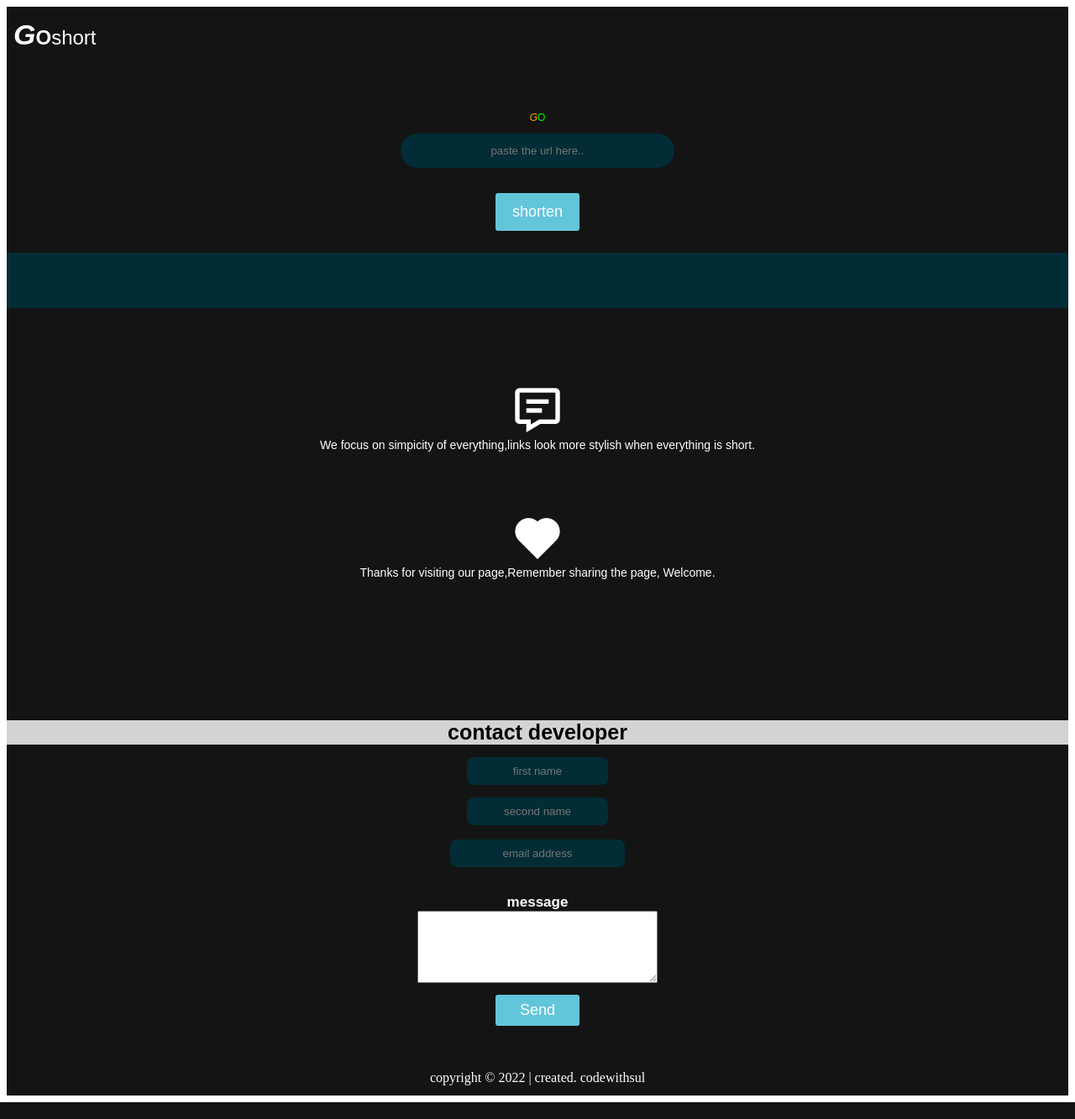
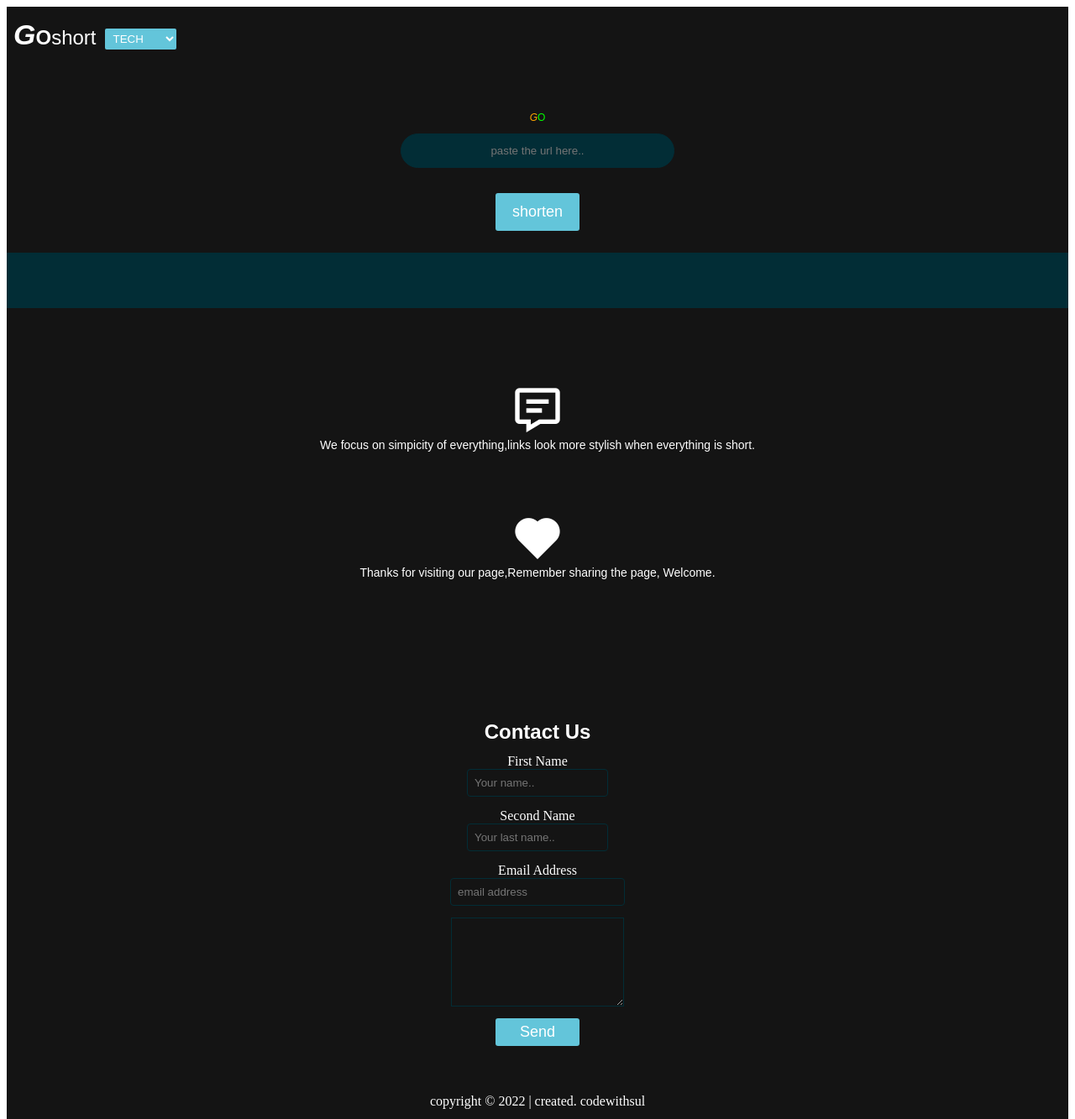
Before and after one commit to codewithsul/URLshorterner-python-django, a Django app: page / in a window 1280 px wide. Shown: the whole page at 84% size. Run offline with Django 4.2, Linux system fonts and the light colour scheme; some libraries are stand-ins or nearby versions.

Commit message:
changes to the app

```diff
--- a/shortener/static/styles.css
+++ b/shortener/static/style.css
@@ -41,6 +41,19 @@
     font-family:arial;
     font-size:24px;
     vertical-align: 50px;
+}
+.nav_items li select{
+    color:#FFF;
+    background-color: #63C5DA;
+    padding: 4px 5px;
+    border: none;
+    border-radius: 2px;
+    margin-top: 12px;
+}
+.nav_items li select:hover{
+    background-color: #FFF;
+    color: #141414;
+    transition: all 0.15s;
 }
 .input_box{
     margin-top:55px;
@@ -175,36 +188,45 @@
     margin-top:70px;
 
 }
+.developer_info{
+    height: 400px;
+    top: 0;
+}
 #user_name{
-    margin-top: 15px;
-    border-radius: 8px;
+    border-radius: 4px;
     font:10px;
     border:1px solid #022D36 ;
-    background-color:#022D36;
+    background-color:#141414;
     color:#FFF;
-    text-align:center;
+    text-align:left;
     padding: 8px;
     width: 150px;
 }
-#second_name{
-    border-radius: 8px;
+#last_name{
+    border-radius: 4px;
     font:10px;
     border:1px solid #022D36 ;
-    background-color:#022D36;
+    background-color:#141414;
     color:#FFF;
-    text-align:center;
+    text-align:left;
     padding: 8px;
     width: 150px;
 }
 #email_address{
-    border-radius: 8px;
+    border-radius: 4px;
     font:10px;
     border:1px solid #022D36;
-    background-color:#022D36;
+    background-color:#141414;
     color:#FFF;
-    text-align:center;
+    text-align:left;
     padding: 8px;
     width: 190px;
+}
+.first_name{
+    display: block;
+    text-align: center;
+    background-color: #141414;
+    height: 65px;
 }
 .second_name{
     display: block;
@@ -212,11 +234,7 @@
     background-color: #141414;
     height: 65px;
 }
-.first_name{
-    display: block;
-    text-align: center;
-    background-color: #141414;
-}
+
 .email{
     display: block;
     text-align: center;
@@ -230,9 +248,12 @@
     height: 210px;
 
 }
-.textarea textarea{
-    width: 280px;
-    height: 80px;
+.textarea #subject{
+    width: 200px;
+    height: 100px;
+    color: #FFF;
+    background-color: #141414;
+    border: 1px solid #022D36;
 }
 .futa{
     display: block;
@@ -244,23 +265,18 @@
 h5{
     text-align: center;
     font-family: Arial;
-    font-size: 25px;
+    font-size: 24px;
     margin: 0;
-    background-color: lightgrey;
-}
-h3{
-    text-align: center;
-    font-family: Arial;
-    font-size: 17px;
-    margin: 0;
-    background-color:#141414;
+    background-color: #141414;
+    font-weight: 700;
+    height: 40px;
     color: #FFF;
 }
 .btn_msg{
     margin-top: 10px;
 }
 #message_submit{
-    padding: 8px;
+    padding: 6px;
     border:1px;
     border-radius:3px;
     background-color:#63C5DA;
@@ -274,7 +290,10 @@ h3{
     cursor:pointer ;
     opacity:85%;
 }
-#message_submi:active{
+#message_submit:active{
     opacity:40%;
     transition:opacity 0.15s;
 }
+span{
+    color: #FFF;
+}
--- a/templates/converter/index.html
+++ b/templates/converter/index.html
@@ -13,6 +13,12 @@
                     </a>
                 </li>
                 <li>
+                    <select>
+                        <option> TECH </option>
+                        <option> TRENDS </option>
+                        <option> NEWS </option>
+                    </select>
+                </li>
             </ul>
         </div>
         <form id="post-form" >
@@ -53,30 +59,30 @@
             </div>
         </div>
      </div>
+     <h5>Contact Us</h5>
      <div class="developer_info">
         <form id="contanct_developer" method="POST">
             {% csrf_token%}
-            <h5>contact developer</h5>
             <div class="first_name">
-                <input id="user_name" type="text" name="user_name" placeholder="first name">
+                <span>First Name</span><br>
+                <input id="user_name" type="text" name="user_name" placeholder="Your name..">
             </div>
             <div class="second_name">
-                <input type="text" name="second_name" placeholder="second name" id="user_name">
+                <span>Second Name</span><br>
+                <input type="text" name="second_name" placeholder="Your last name.." id="last_name">
             </div>
             <div class="email">
+                <span> Email Address</span><br>
                 <input type="email" name="email" placeholder="email address" id="email_address">
             </div>
             <div class="textarea">
-                <h3>
-                    message
-                </h3>
-                <textarea>
+                <textarea id="subject" placeholder="write something...">
+
                 </textarea>
                 <div class="btn_msg">
                     <button id="message_submit" type="submit">Send</button>
                 </div>
             </div>
-
         </form>
         <div class="futa">
             <div class="futa_margin">
@@ -86,6 +92,11 @@
             </div>
         </div>
      </div>
+     <script>
+        document.querySelector('#post-form').onsubmit = function() {
+            alert('Have a nice time :)');
+        }
+     </script>
      <script type="text/javascript">
 
         $(document).on('submit','#post-form',function(e){
--- a/templates/converter/layout.html
+++ b/templates/converter/layout.html
@@ -6,7 +6,7 @@
     <meta http-equiv="X-UA-Compatible" content="IE=edge">
     <meta name="viewport" content="width=device-width, initial-scale=1.0">
     <title>Goshort</title>
-    <link  href="{% static 'styles.css' %}"  rel="stylesheet">
+    <link  href="{% static 'style.css' %}"  rel="stylesheet">
     <link href='https://unpkg.com/boxicons@2.1.2/css/boxicons.min.css' rel='stylesheet'>
     <script src="https://code.jquery.com/jquery-3.1.1.min.js"  integrity="hVVnYaiADRT02PzUGmuLJr8BLUSjGIZsDYmIJLv2b8" crossorigin="anonymous"></script>
     </head>
```
